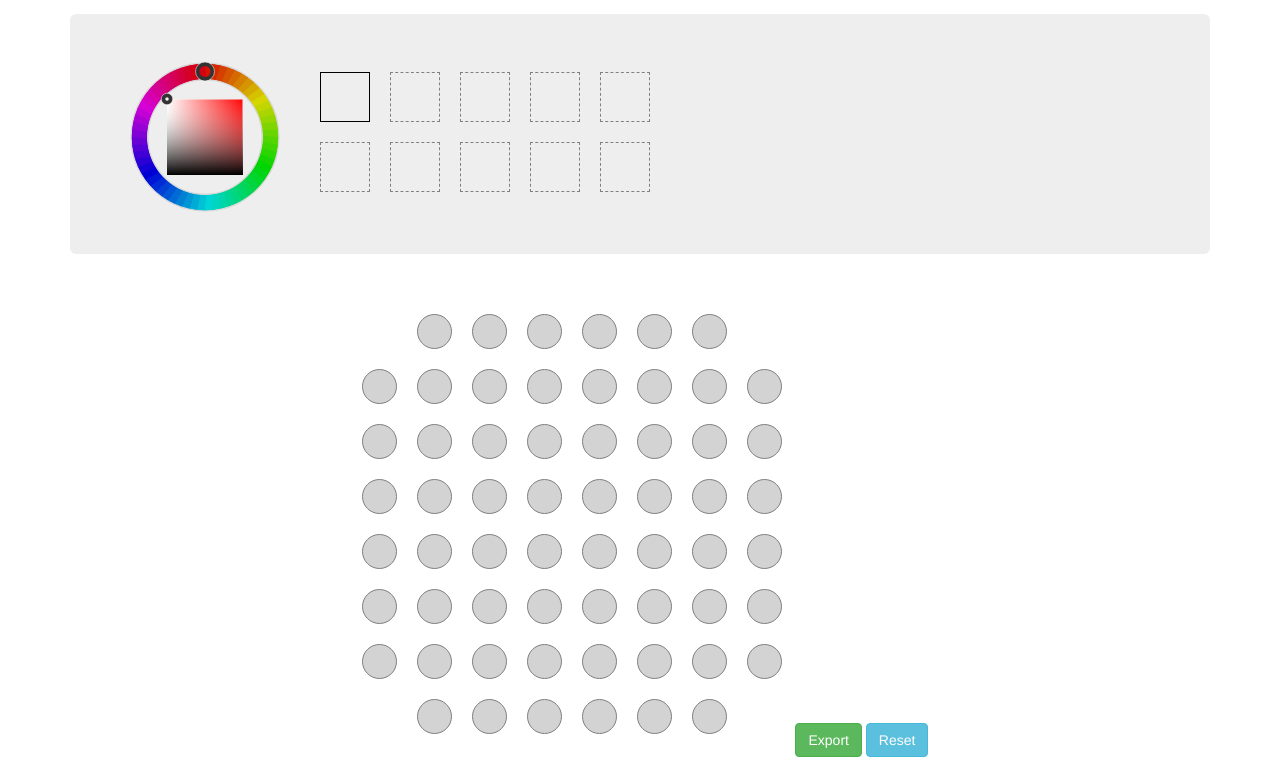
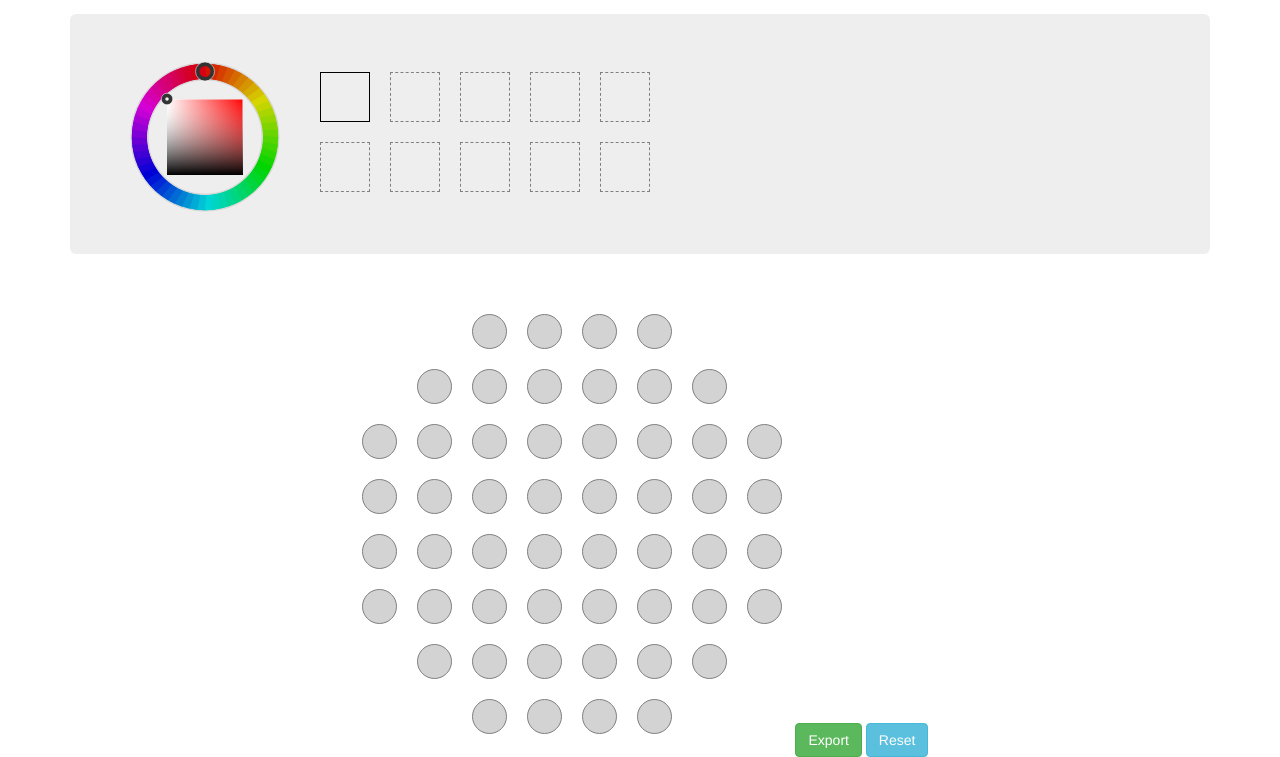
Before and after one commit to gobgob/mibpainter, a website: page index.html in a window 1280 px wide. Both pictures are taken after a click on the element 379 px from the left and 389 px from the top of the page. Shown: the part 58-815 px from the top of the page. Drawn offline with Linux system fonts and the light colour scheme.

Commit message:
Update leds corner

```diff
--- a/css/main.css
+++ b/css/main.css
@@ -10,7 +10,7 @@
     border: 1px solid gray;
 }
 
-.led0, .led7, .led56, .led63 {
+.led0, .led1, .led8, .led6, .led7, .led15, .led48, .led56, .led57, .led55, .led62, .led63 {
     background-color: #fff;
     border: none;
 }
--- a/js/main.js
+++ b/js/main.js
@@ -5,12 +5,7 @@
  * @returns {boolean}
  */
 function canBeUpdate($el) {
-    var ledsCorner = ["led0", "led7", "led56", "led63"];
-    var test = true;
-    for (var led in ledsCorner) {
-        if ($el.hasClass(ledsCorner[led])) test = false;
-    }
-    return test;
+    return !(/none/.exec($el.css("border")));
 }
 
 /**
```
